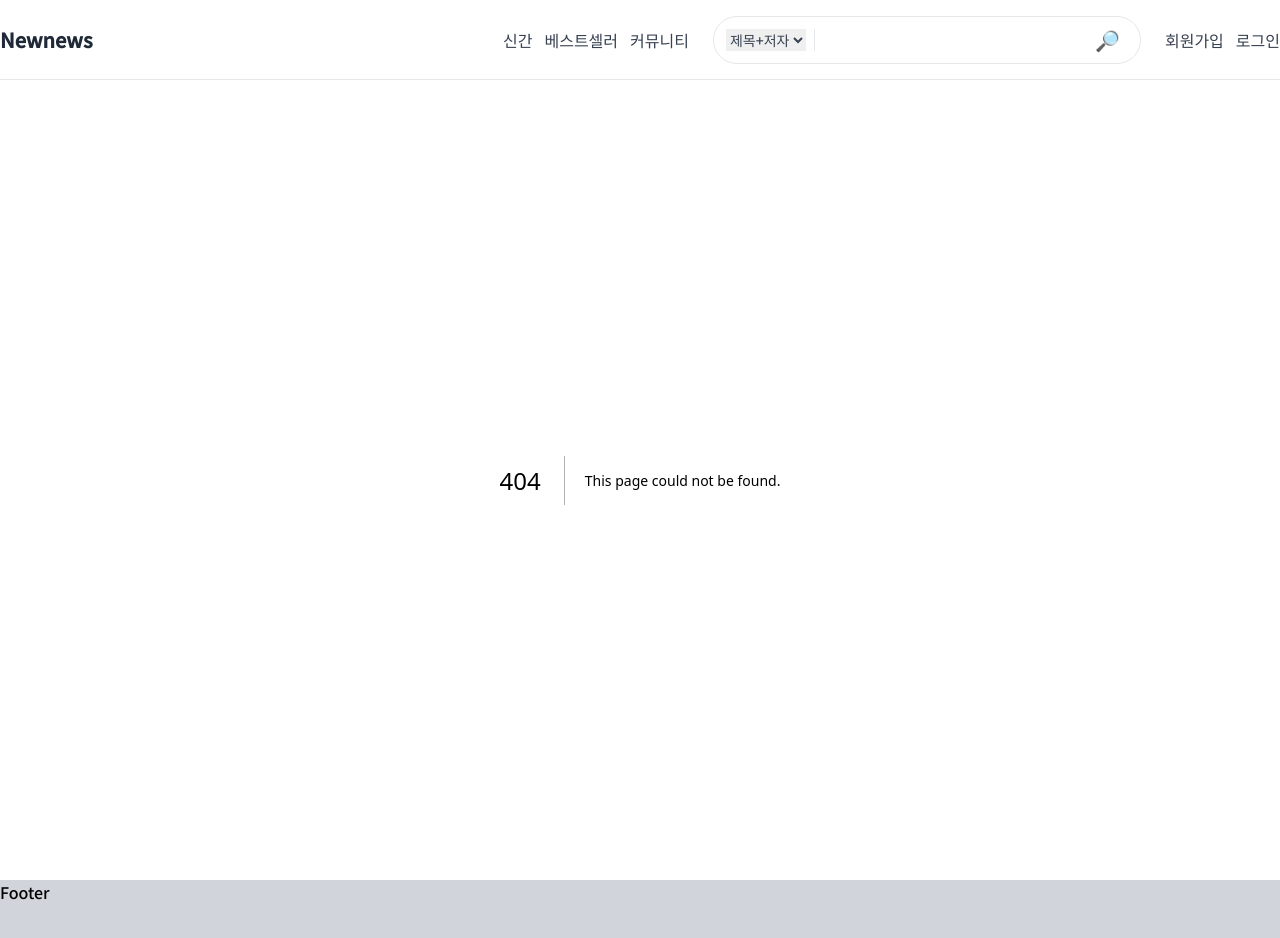
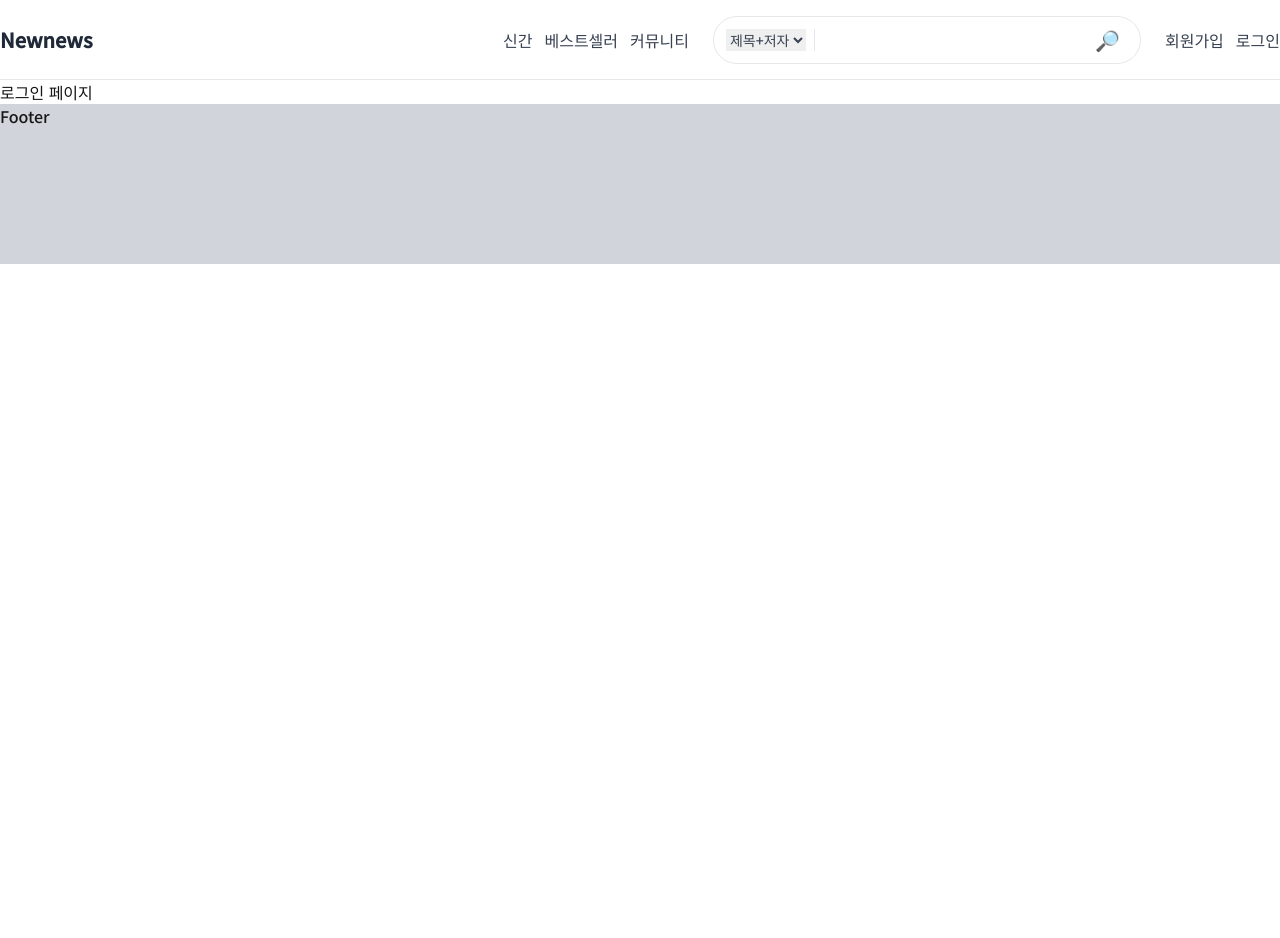
Before and after one commit to hhejo/newnews, a Next.js app: page /login in a window 1280 px wide. Before the commit this address had no page. Shown: the top 938 px of the page. After the commit the page ends 800 px from the top, so only its background shows below. Built offline with nearby package versions, Linux system fonts and the light colour scheme.

Commit message:
feat: add login page

```diff
--- /dev/null
+++ b/app/login/page.tsx
@@ -0,0 +1,3 @@
+export default function Page() {
+  return <div>로그인 페이지</div>;
+}
```
